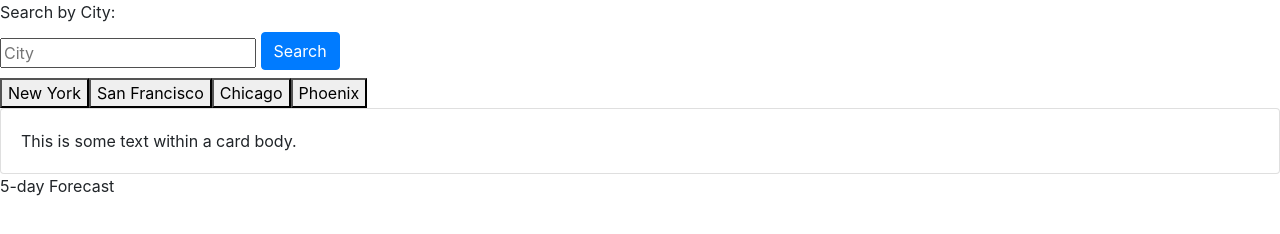
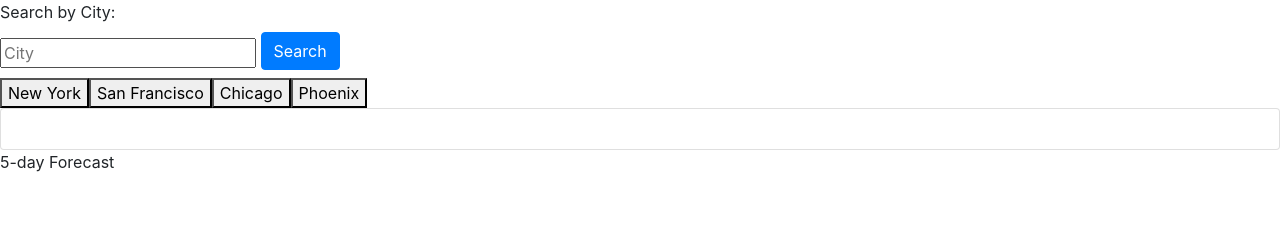
Before and after one commit to tylerdahl123/weather-app-api, a plain HTML site: page index.html in a window 1280 px wide. Drawn offline with nearby package versions, Linux system fonts and the light colour scheme; no server answers.

Commit message:
little changes again

```diff
--- a/index.html
+++ b/index.html
@@ -9,26 +9,25 @@
 <body>
     <div id="box">
     </div>
-<!--will be used for searching for the city-->
-    <div id="left-side">
+
+
         <form id="weather-form">
         <label for="city-input">Search by City:</label>
             <br>
             <input type="text" id="city-input" placeholder="City">
             <input id="searchBtn" class="btn btn-primary mb-2" type="submit" value="Search">
         </form>
-<!--will display the new city searched-->
+
 <div class ="cities-array"></div>
     </div>
 
-        <div id="right-side">
+
 
         <div class="card" id="weather-view">
             <div class="card-body">
-              This is some text within a card body.
             </div>
           </div>
-<!--filler text for now-->
+
           <div id="5DayForecast">5-day Forecast</div>
           <div id="forcast">
 
```
